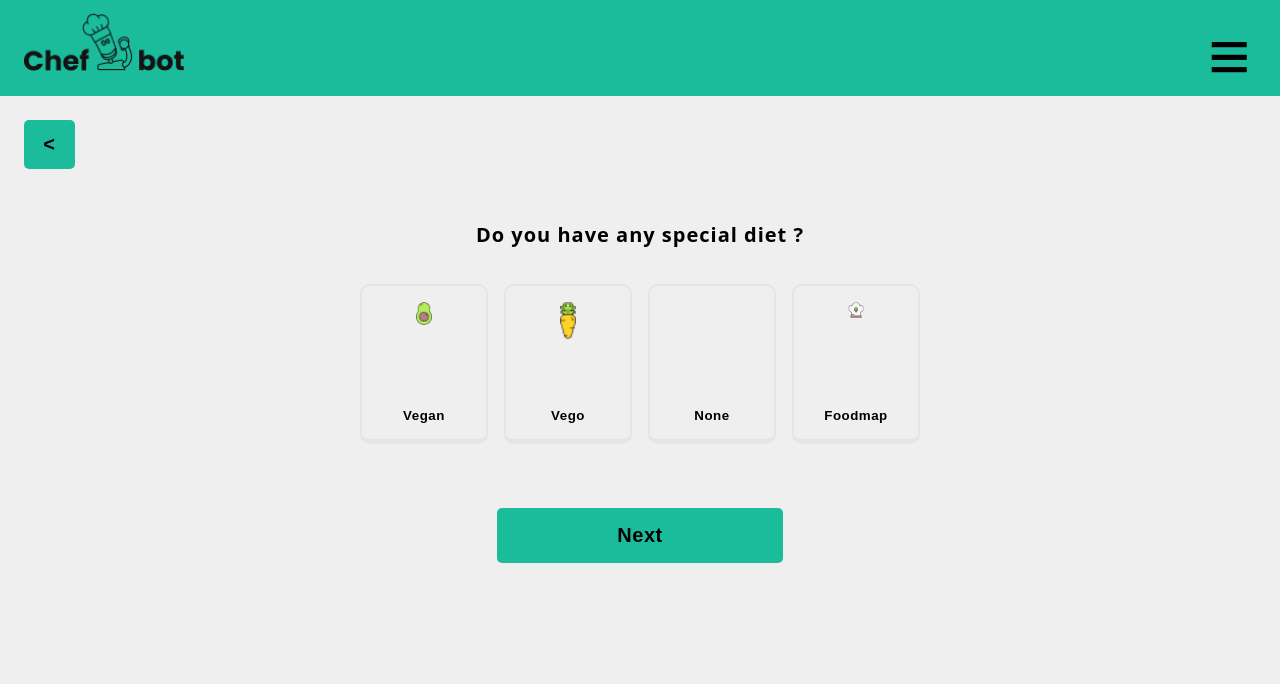
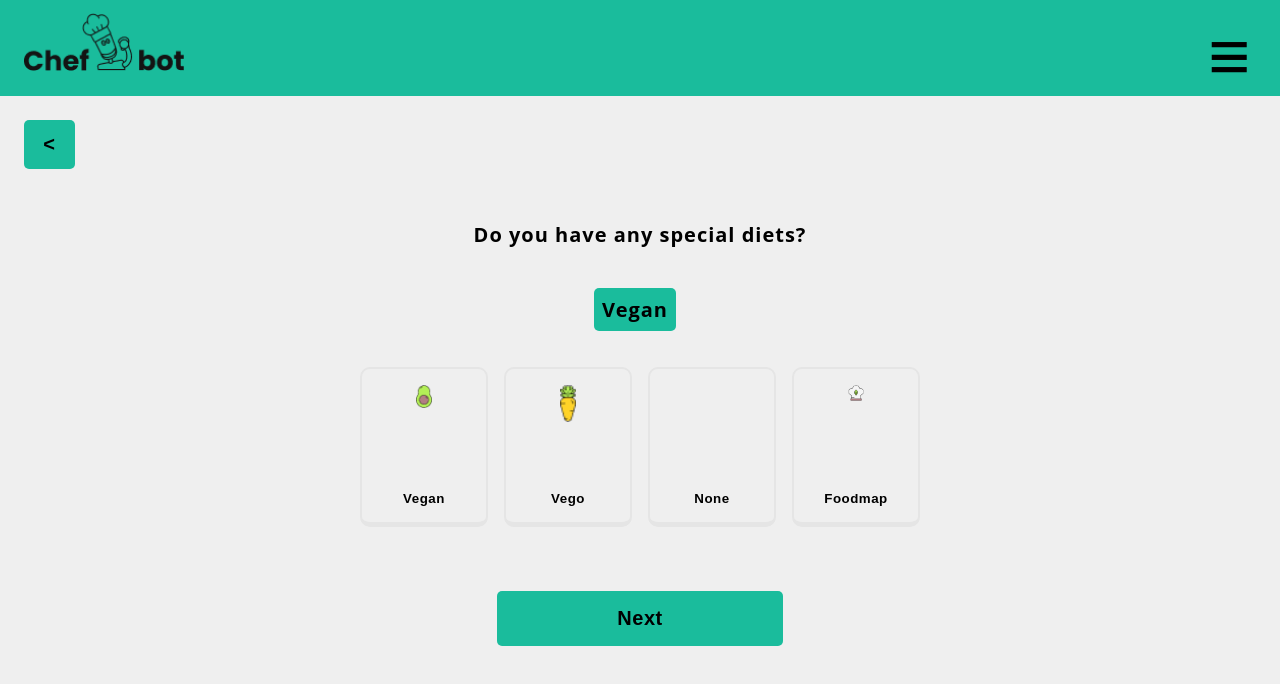
Before and after one commit to hurjan/mat-gpt, a React (Vite) app: page /diet in a window 1280 px wide. Both pictures are taken after a click on the button "Vegan". Shown: the top 684 px of the page. Built offline with nearby package versions, Linux system fonts and the light colour scheme.

Commit message:
new tags on dietPage

```diff
--- a/src/components/DietButtons.jsx
+++ b/src/components/DietButtons.jsx
@@ -1,11 +1,16 @@
 
 import "../components/styles/Buttons.css"
+import React from 'react';
 
-function DietButtons() {
+function DietButtons({ onButtonClick }) {
+  const handleButtonClick = (text) => {
+    onButtonClick(text); // Anropa funktionen som hanterar knapptryck och skicka med texten
+  };
+
   return (
     <div className="button-container">
       <div className="buttoncontent">
-        <button className="dietButton">
+        <button className="dietButton" onClick={() => handleButtonClick('Vegan')}>
           <div className="image-container">
             <img src={'/images/avocado.png'} alt="Vego image" />
           </div>
@@ -13,7 +18,7 @@ function DietButtons() {
         </button>
       </div>
       <div className="buttoncontent">
-        <button className="dietButton">
+        <button className="dietButton" onClick={() => handleButtonClick('Vego')}>
           <div className="image-container">
             <img src={'/images/carrot.png'} alt="Vegan image" />
           </div>
@@ -21,12 +26,12 @@ function DietButtons() {
         </button>
       </div>
       <div className="buttoncontent">
-        <button className="dietButton">
+        <button className="dietButton" onClick={() => handleButtonClick('None')}>
           <span className="button-text">None</span>
         </button>
       </div>
       <div className="buttoncontent">
-        <button className="dietButton">
+        <button className="dietButton" onClick={() => handleButtonClick('Foodmap')}>
           <div className="image-container">
             <img src={'/images/fodmap.png'} alt="Foodmap image" />
           </div>
--- a/src/components/pages/Diet.jsx
+++ b/src/components/pages/Diet.jsx
@@ -2,16 +2,33 @@
 import DietButtons from "../DietButtons"
 import "../styles/Diet.css"
 
+import React, { useState } from 'react';
+
 
 function Diet() {
+  const [selectedDiets, setSelectedDiets] = useState([]);
+
+  const handleButtonClick = (diet) => {
+    if (selectedDiets.includes(diet)) {
+      setSelectedDiets(selectedDiets.filter(item => item !== diet));
+    } else {
+      setSelectedDiets([...selectedDiets, diet]);
+    }
+  };
+
   return (
     <>
-    <a href="/"><button className="ArrowButton">&lt;</button></a>
-    <div className="dietContainer">
-      <p>Do you have any special diet ?</p>
-       <DietButtons/>
-      <a href="/Allergies"><button className="nextButton">Next</button></a>
-    </div>
+      <a href="/"><button className="ArrowButton">&lt;</button></a>
+      <div className="dietContainer">
+        <p>Do you have any special diets?</p>
+        <div className="selectedDietsContainer">
+          {selectedDiets.map((diet, index) => (
+            <p key={index} className="selectedDiet">{diet}</p>
+          ))}
+        </div>
+        <DietButtons onButtonClick={handleButtonClick} />
+        <a href="/Allergies"><button className="nextButton">Next</button></a>
+      </div>
     </>
   );
 }
--- a/src/components/styles/Buttons.css
+++ b/src/components/styles/Buttons.css
@@ -113,3 +113,15 @@
     font-weight: bold;
 
 }
+
+
+.selectedDietsContainer {
+  display: flex;
+}
+
+.selectedDiet {
+  background-color: #1ABC9C;
+  border-radius: 5px;
+  padding: .5rem;
+  margin-right: 10px;
+}
```
